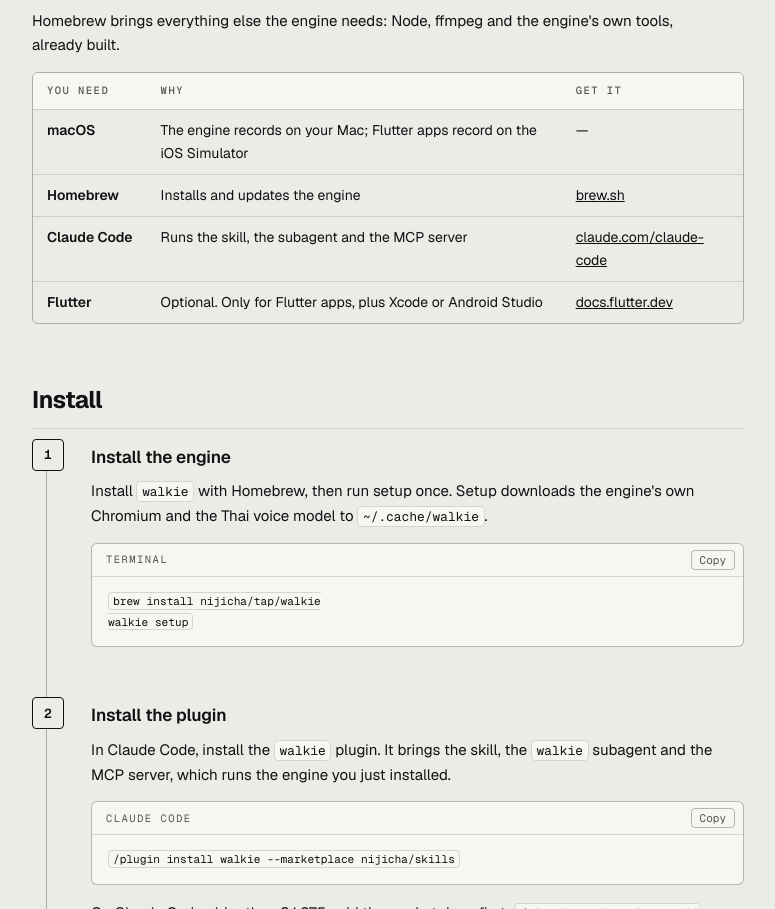
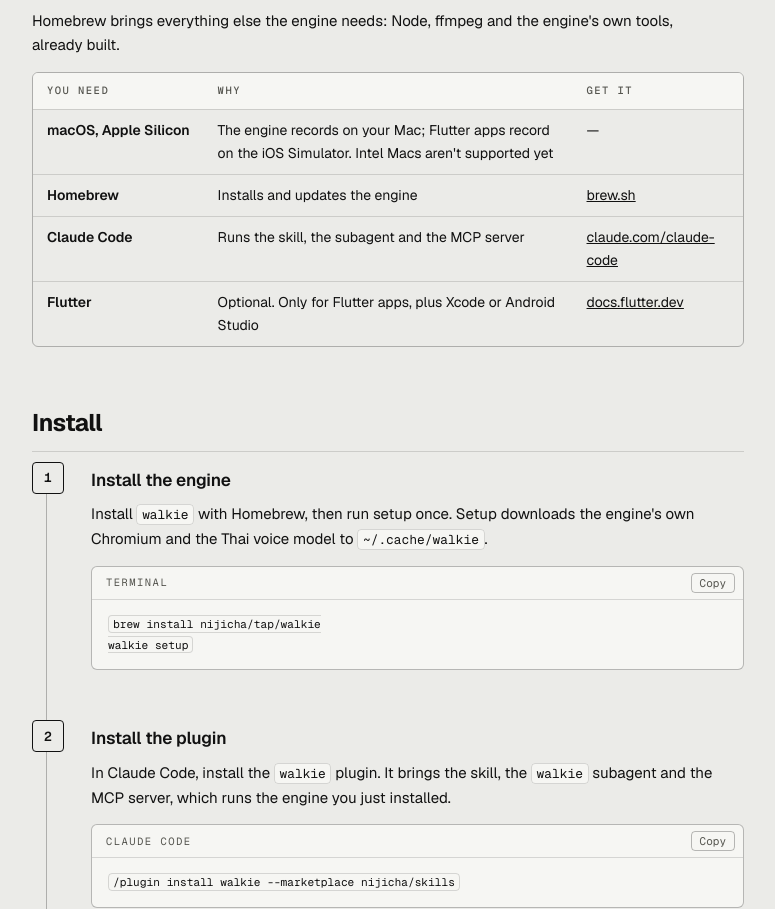
Before and after one commit to nijicha/walkie-engine, a website: page docs/index.html in a window 1280 px wide. Shown: the part 2316-3225 px from the top of the page, without its empty margins (264-1039 px from the left). Drawn offline with nearby package versions, Linux system fonts and the light colour scheme.

Commit message:
Release pipeline: package for Homebrew, publish on tag
scripts/package.sh builds walkie-<version>.tar.gz with production Node
packages and a release bin/wt; the Release workflow runs it on a tag and
publishes a GitHub Release. Apple Silicon only: ONNX Runtime has no
prebuilt library for Intel Macs.

Co-Authored-By: Claude Opus 5.5 <noreply@anthropic.com>

```diff
--- a/docs/index.html
+++ b/docs/index.html
@@ -433,7 +433,7 @@
       <table>
         <thead><tr><th>You need</th><th>Why</th><th>Get it</th></tr></thead>
         <tbody>
-          <tr><td class="k">macOS</td><td>The engine records on your Mac; Flutter apps record on the iOS Simulator</td><td>—</td></tr>
+          <tr><td class="k">macOS, Apple Silicon</td><td>The engine records on your Mac; Flutter apps record on the iOS Simulator. Intel Macs aren't supported yet</td><td>—</td></tr>
           <tr><td class="k">Homebrew</td><td>Installs and updates the engine</td><td><a href="https://brew.sh">brew.sh</a></td></tr>
           <tr><td class="k">Claude Code</td><td>Runs the skill, the subagent and the MCP server</td><td><a href="https://claude.com/claude-code">claude.com/claude-code</a></td></tr>
           <tr><td class="k">Flutter</td><td>Optional. Only for Flutter apps, plus Xcode or Android Studio</td><td><a href="https://docs.flutter.dev/get-started">docs.flutter.dev</a></td></tr>
```
Also changed, not shown: .github/workflows/release.yml (added), CHANGELOG.md, README.md, 2 other files.
